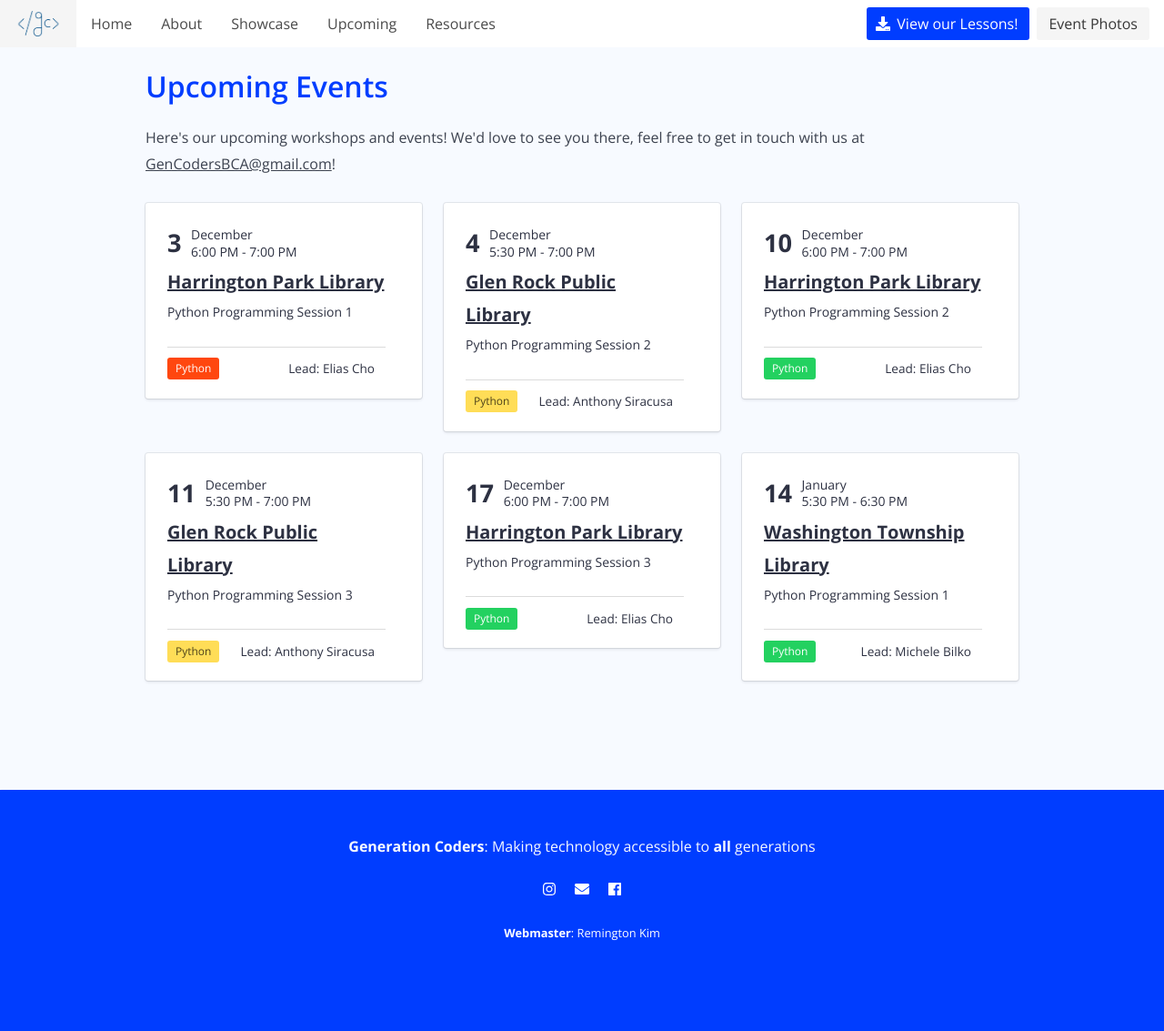
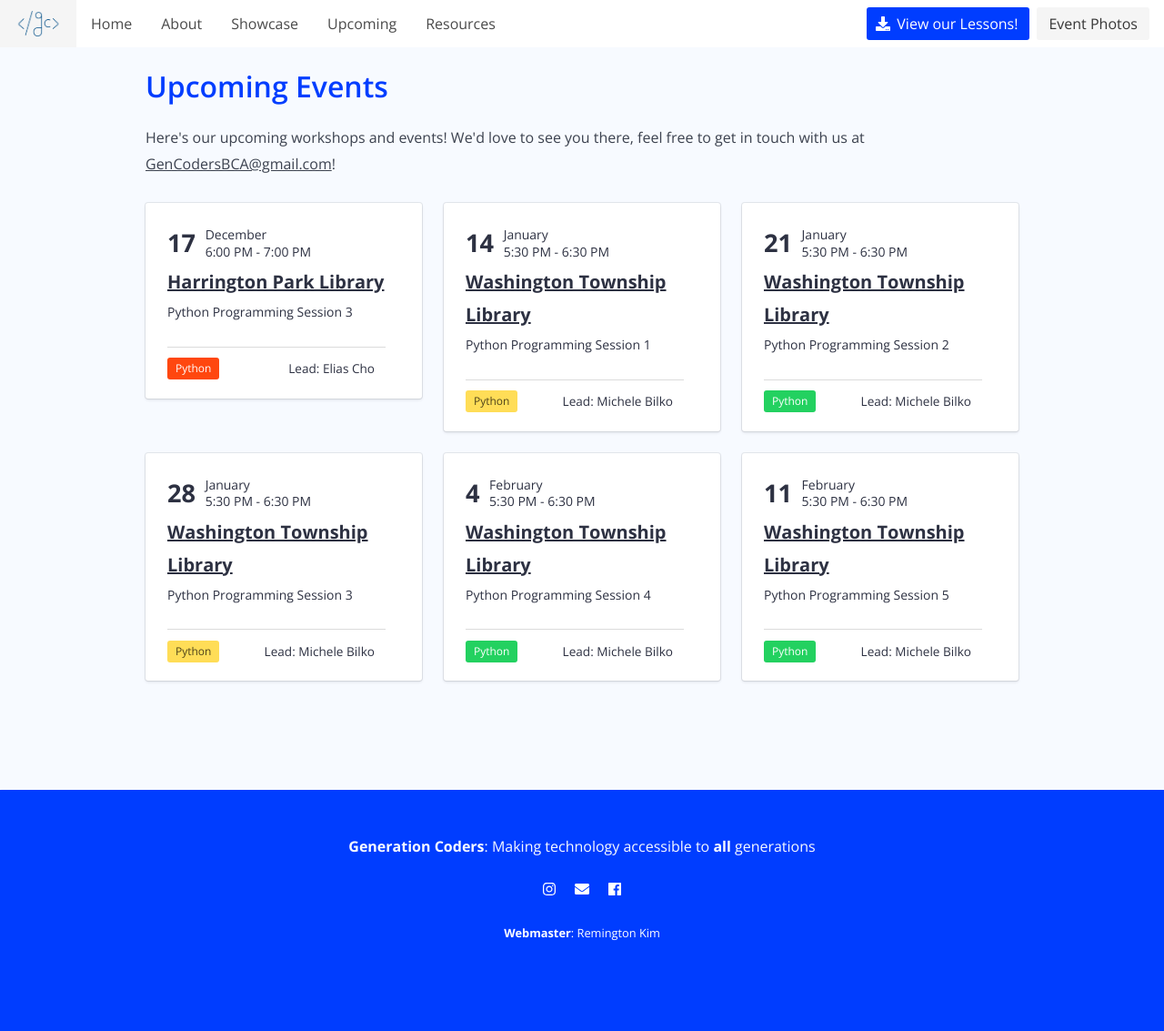
Before and after one commit to Generation-Coders/generation-coders, a Flask app: page /upcoming in a window 1280 px wide. Shown: the whole page at 91% size. Run offline with Flask 2, Linux system fonts and the light colour scheme; some libraries are stand-ins or nearby versions.

Commit message:
Updated upcoming

```diff
--- a/app/static/main.scss
+++ b/app/static/main.scss
@@ -245,6 +245,7 @@ time {
 	font-size: 0.9rem;
 }
 
+
 @import "bulma/sass/utilities/derived-variables.sass";
 $addColors: (
   "secondary": ($secondary, $secondary-invert),
--- a/app/templates/upcoming.html
+++ b/app/templates/upcoming.html
@@ -12,7 +12,7 @@
           <div class="content">
             <div class="session-date">
               <div class="session-date-group">
-                <p class="session-day-number"><strong>3</strong></p>
+                <p class="session-day-number"><strong>17</strong></p>
               </div>
               <div class="session-date-group">
                 <p class="session-month is-marginless"><small>December</small></p>
@@ -20,7 +20,7 @@
               </div>
             </div>
             <a href="#" class="is-marginless has-text-weight-bold is-size-5">Harrington Park Library</a>
-            <p><small>Python Programming Session 1</small></p>
+            <p><small>Python Programming Session 3</small></p>
           </div>
           <div class="session-bottom-details">
             <nav class="level is-mobile">
@@ -40,20 +40,21 @@
           </div>
         </div>
       </div>
+
       <div class="column is-one-third">
         <div class="notification session-notification is-white">
           <div class="content">
             <div class="session-date">
               <div class="session-date-group">
-                <p class="session-day-number"><strong>4</strong></p>
+                <p class="session-day-number"><strong>14</strong></p>
               </div>
               <div class="session-date-group">
-                <p class="session-month is-marginless"><small>December</small></p>
-                <p class="session-time is-marginless"><small>5:30 PM - 7:00 PM</small></p>
+                <p class="session-month is-marginless"><small>January</small></p>
+                <p class="session-time is-marginless"><small>5:30 PM - 6:30 PM</small></p>
               </div>
             </div>
-            <a href="#" class="is-marginless has-text-weight-bold is-size-5">Glen Rock Public Library</a>
-            <p><small>Python Programming Session 2</small></p>
+            <a href="#" class="is-marginless has-text-weight-bold is-size-5">Washington Township Library</a>
+            <p><small>Python Programming Session 1</small></p>
           </div>
           <div class="session-bottom-details">
             <nav class="level is-mobile">
@@ -65,7 +66,7 @@
               <div class="level-right">
                 <div class="level-item">
                   <div>
-                    <p>Lead: Anthony Siracusa</p>
+                    <p>Lead: Michele Bilko</p>
                   </div>
                 </div>
               </div>
@@ -73,19 +74,20 @@
           </div>
         </div>
       </div>
+
       <div class="column is-one-third">
         <div class="notification session-notification is-white">
           <div class="content">
             <div class="session-date">
               <div class="session-date-group">
-                <p class="session-day-number"><strong>10</strong></p>
+                <p class="session-day-number"><strong>21</strong></p>
               </div>
               <div class="session-date-group">
-                <p class="session-month is-marginless"><small>December</small></p>
-                <p class="session-time is-marginless"><small>6:00 PM - 7:00 PM</small></p>
+                <p class="session-month is-marginless"><small>January</small></p>
+                <p class="session-time is-marginless"><small>5:30 PM - 6:30 PM</small></p>
               </div>
             </div>
-            <a href="#" class="is-marginless has-text-weight-bold is-size-5">Harrington Park Library</a>
+            <a href="#" class="is-marginless has-text-weight-bold is-size-5">Washington Township Library</a>
             <p><small>Python Programming Session 2</small></p>
           </div>
           <div class="session-bottom-details">
@@ -98,7 +100,7 @@
               <div class="level-right">
                 <div class="level-item">
                   <div>
-                    <p>Lead: Elias Cho</p>
+                    <p>Lead: Michele Bilko</p>
                   </div>
                 </div>
               </div>
@@ -114,14 +116,14 @@
           <div class="content">
             <div class="session-date">
               <div class="session-date-group">
-                <p class="session-day-number"><strong>11</strong></p>
+                <p class="session-day-number"><strong>28</strong></p>
               </div>
               <div class="session-date-group">
-                <p class="session-month is-marginless"><small>December</small></p>
-                <p class="session-time is-marginless"><small>5:30 PM - 7:00 PM</small></p>
+                <p class="session-month is-marginless"><small>January</small></p>
+                <p class="session-time is-marginless"><small>5:30 PM - 6:30 PM</small></p>
               </div>
             </div>
-            <a href="#" class="is-marginless has-text-weight-bold is-size-5">Glen Rock Public Library</a>
+            <a href="#" class="is-marginless has-text-weight-bold is-size-5">Washington Township Library</a>
             <p><small>Python Programming Session 3</small></p>
           </div>
           <div class="session-bottom-details">
@@ -134,7 +136,7 @@
               <div class="level-right">
                 <div class="level-item">
                   <div>
-                    <p>Lead: Anthony Siracusa</p>
+                    <p>Lead: Michele Bilko</p>
                   </div>
                 </div>
               </div>
@@ -142,20 +144,21 @@
           </div>
         </div>
       </div>
+
       <div class="column is-one-third">
         <div class="notification session-notification is-white">
           <div class="content">
             <div class="session-date">
               <div class="session-date-group">
-                <p class="session-day-number"><strong>17</strong></p>
+                <p class="session-day-number"><strong>4</strong></p>
               </div>
               <div class="session-date-group">
-                <p class="session-month is-marginless"><small>December</small></p>
-                <p class="session-time is-marginless"><small>6:00 PM - 7:00 PM</small></p>
+                <p class="session-month is-marginless"><small>February</small></p>
+                <p class="session-time is-marginless"><small>5:30 PM - 6:30 PM</small></p>
               </div>
             </div>
-            <a href="#" class="is-marginless has-text-weight-bold is-size-5">Harrington Park Library</a>
-            <p><small>Python Programming Session 3</small></p>
+            <a href="#" class="is-marginless has-text-weight-bold is-size-5">Washington Township Library</a>
+            <p><small>Python Programming Session 4</small></p>
           </div>
           <div class="session-bottom-details">
             <nav class="level is-mobile">
@@ -167,7 +170,7 @@
               <div class="level-right">
                 <div class="level-item">
                   <div>
-                    <p>Lead: Elias Cho</p>
+                    <p>Lead: Michele Bilko</p>
                   </div>
                 </div>
               </div>
@@ -175,20 +178,21 @@
           </div>
         </div>
       </div>
+
       <div class="column is-one-third">
         <div class="notification session-notification is-white">
           <div class="content">
             <div class="session-date">
               <div class="session-date-group">
-                <p class="session-day-number"><strong>14</strong></p>
+                <p class="session-day-number"><strong>11</strong></p>
               </div>
               <div class="session-date-group">
-                <p class="session-month is-marginless"><small>January</small></p>
+                <p class="session-month is-marginless"><small>February</small></p>
                 <p class="session-time is-marginless"><small>5:30 PM - 6:30 PM</small></p>
               </div>
             </div>
             <a href="#" class="is-marginless has-text-weight-bold is-size-5">Washington Township Library</a>
-            <p><small>Python Programming Session 1</small></p>
+            <p><small>Python Programming Session 5</small></p>
           </div>
           <div class="session-bottom-details">
             <nav class="level is-mobile">
```
Also changed, not shown: app/static/main.css.
